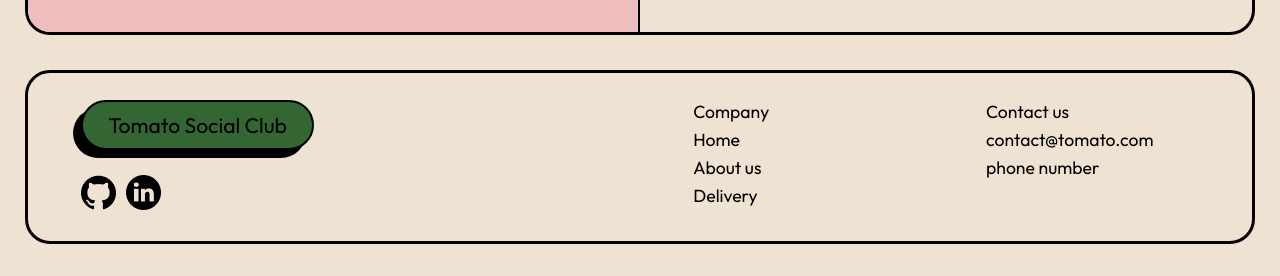
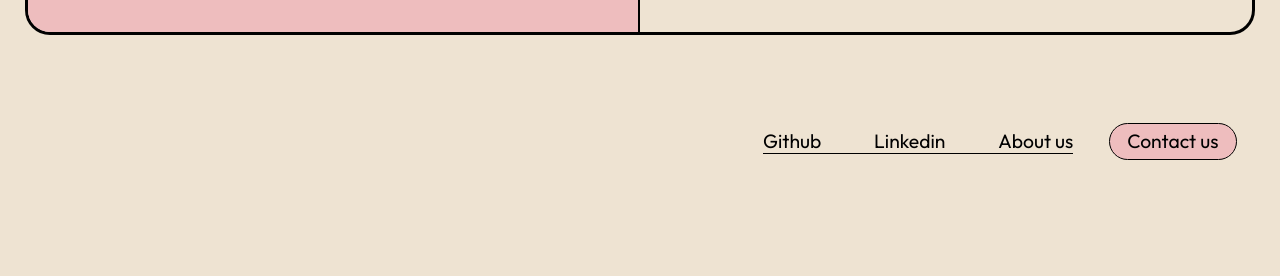
Before and after one commit to GhadaBN/food-collective-app, a React (Vite) app in the folder frontend/: page /myorders in a window 1280 px wide. Shown: the part 808-1084 px from the top of the page. After the commit the page ends 1020 px from the top, so only its background shows below. Built offline with nearby package versions, Linux system fonts and the light colour scheme; no server answers.

Commit message:
footer styling

```diff
--- a/frontend/src/components/Footer/Footer.css
+++ b/frontend/src/components/Footer/Footer.css
@@ -1,54 +1,49 @@
 .footer {
+  width: 98%;
+  margin: 3rem auto 1rem auto;
+  padding: 2rem 1rem;
   display: flex;
-  flex-direction: column;
+  justify-content: flex-end; /* Align the footer content to the right */
+}
+
+.footer-content {
+  display: flex;
   align-items: center;
-  gap: 20px;
-  width: 98%;
-  min-width: 98%;
-  margin: 2rem auto;
-  padding: 1.5rem 3rem;
-  border: 3px solid black;
-  border-radius: 25px;
+  gap: 2rem;
+  justify-content: center;
+  width: auto;
 }
-.footer-content {
-  width: 100%;
-  display: grid;
-  grid-template-columns: 2.5fr 1fr 1fr;
-  gap: 80px;
+
+.footer-button {
+  font-size: 1.1rem;
+  background-color: #eebdbe;
+  border: 1.5px solid black;
+  border-radius: 50px;
+  padding: 0.3rem 1rem;
+  color: black;
 }
-.footer-content-left,
-.footer-content-center,
-.footer-content-right {
+
+.footer-links {
   display: flex;
   flex-direction: column;
   align-items: flex-start;
 }
-.footer-content-left li,
-.footer-content-center li,
-.footer-content-right li {
-  margin-bottom: 5px;
-  cursor: pointer;
+
+.footer-links ul {
+  display: flex;
+  font-size: 1.1rem;
+  gap: 3rem;
+  list-style: none;
+  padding: 0;
+  margin: 0;
 }
-.footer-content-left p,
-.footer-content-center p,
-.footer-content-right p {
-  margin-bottom: 5px;
+
+.footer-hr {
+  width: 100%;
+  border: none;
+  border-top: 1px solid #000;
 }
-.text-logo {
-  padding: 10px 25px;
-  border-radius: 50px;
-  border: solid 2px black;
-  background-color: #336633;
-  box-shadow: -8px 8px 0px black;
-  font-size: 1.2rem;
-}
-.social-icons {
-  margin-top: 20px;
-}
-.social-icons img {
-  width: 35px;
-  margin-right: 10px;
-}
+
 /* -------------------------Media Query-----------------------*/
 @media (min-width: 1201px) {
   /* Add your styles for screens larger than 1200px here */
--- a/frontend/src/components/Footer/Footer.jsx
+++ b/frontend/src/components/Footer/Footer.jsx
@@ -1,34 +1,19 @@
 import React from "react";
 import "./Footer.css";
-import { Link } from "react-router-dom";
-import { assets } from "../../assets/assets";
+
 function Footer() {
   return (
     <div className="footer" id="footer">
       <div className="footer-content">
-        <div className="footer-content-left">
-          <p className="text-logo">Tomato Social Club</p>
-          <div className="social-icons">
-            <img src={assets.github_icon} />
-            <img src={assets.linkedin_icon} />
-          </div>
+        <div className="footer-links">
+          <ul>
+            <li>Github</li>
+            <li>Linkedin</li>
+            <li>About us</li>
+          </ul>
+          <hr className="footer-hr" />
         </div>
-        <div className="footer-content-center">
-          <p>Company</p>
-          <ul>
-            <li>Home</li>
-            <li>About us</li>
-            <li>Delivery</li>
-            {/* <li>Privacy policy</li> */}
-          </ul>
-        </div>
-        <div className="footer-content-right">
-          <p>Contact us</p>
-          <ul>
-            <li>contact@tomato.com</li>
-            <li>phone number</li>
-          </ul>
-        </div>
+        <p className="footer-button">Contact us</p>
       </div>
     </div>
   );
--- a/frontend/src/components/Navbar/Navbar.css
+++ b/frontend/src/components/Navbar/Navbar.css
@@ -39,7 +39,6 @@
 
 .navbar-menu {
   display: flex;
-  list-style: none;
   gap: 3rem;
   font-size: 1.4rem;
   align-items: center;
@@ -84,10 +83,10 @@
 
 .logout-notification {
   position: absolute;
-  top: 1.5rem;
+  top: 1.7rem;
   right: 0;
   background-color: #fc0230;
-  border: 2px solid black;
+  border: 2px solid #eee3d2;
   border-radius: 10px;
   padding: 0.5rem 1rem;
   box-shadow: 0 4px 8px rgba(0, 0, 0, 0.1);
--- a/frontend/src/pages/RestaurantsList/RestaurantDetails.jsx
+++ b/frontend/src/pages/RestaurantsList/RestaurantDetails.jsx
@@ -54,7 +54,7 @@ function RestaurantDetails() {
           <div className="image-container">
             <img src={restaurant.image} />
           </div>
-          <p className="description">{restaurant.description}</p>
+          {/* <p className="restaurant-description ">{restaurant.description}</p> */}
           {/* <p> {restaurant.category}</p> */}
         </div>
       )}
--- a/frontend/src/pages/RestaurantsList/Restaurants.css
+++ b/frontend/src/pages/RestaurantsList/Restaurants.css
@@ -49,16 +49,6 @@
   object-fit: cover;
 }
 
-.restaurant-header .description {
-  padding: 5px 10px;
-  border-radius: 25px;
-  border: solid 2px black;
-  background-color: #fc0230;
-  box-shadow: -2px 2px 0px black;
-  font-size: 1.2rem;
-  padding: 5px 20px;
-}
-
 .right-container {
   width: 50%;
   display: flex;
```
